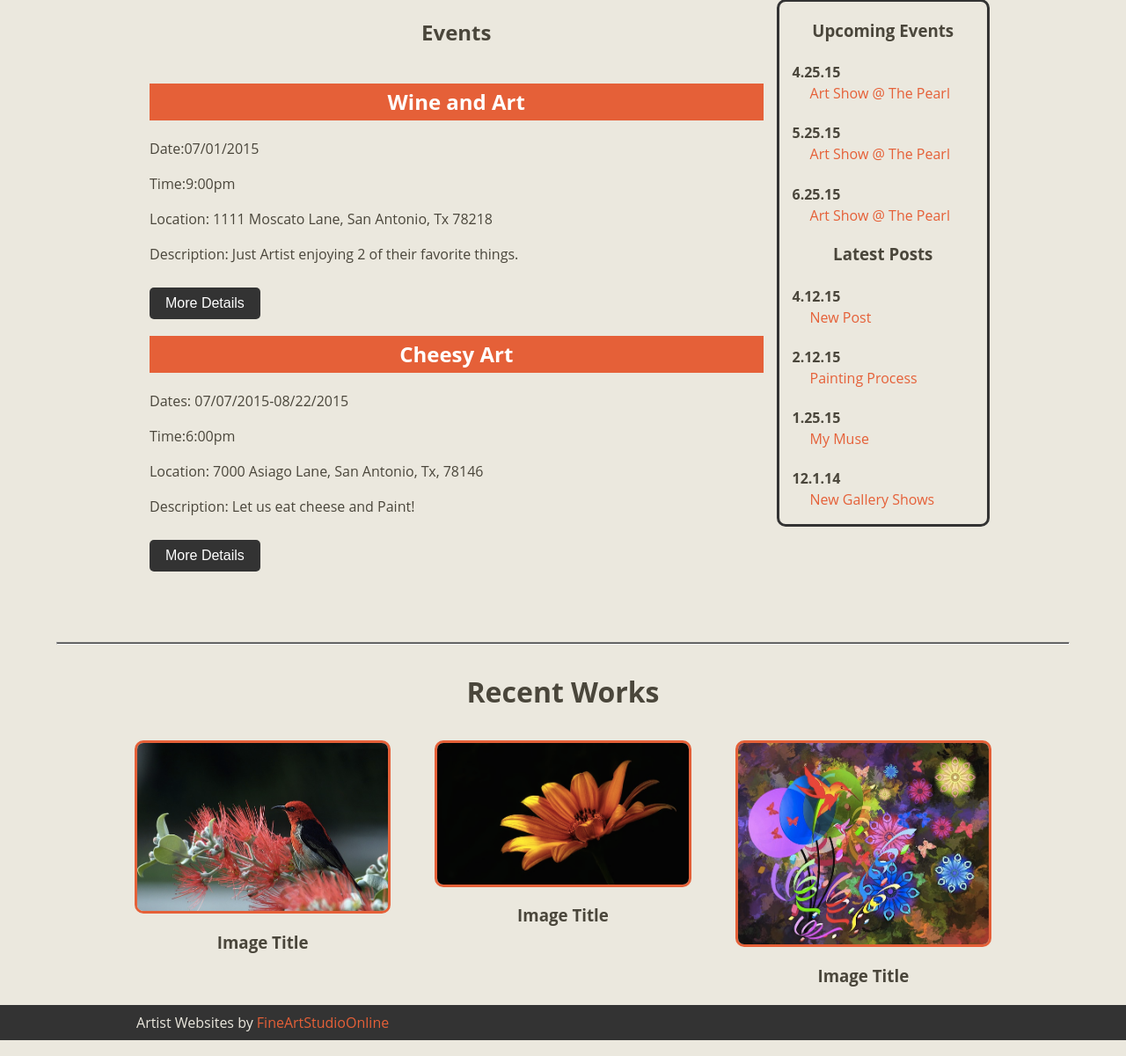
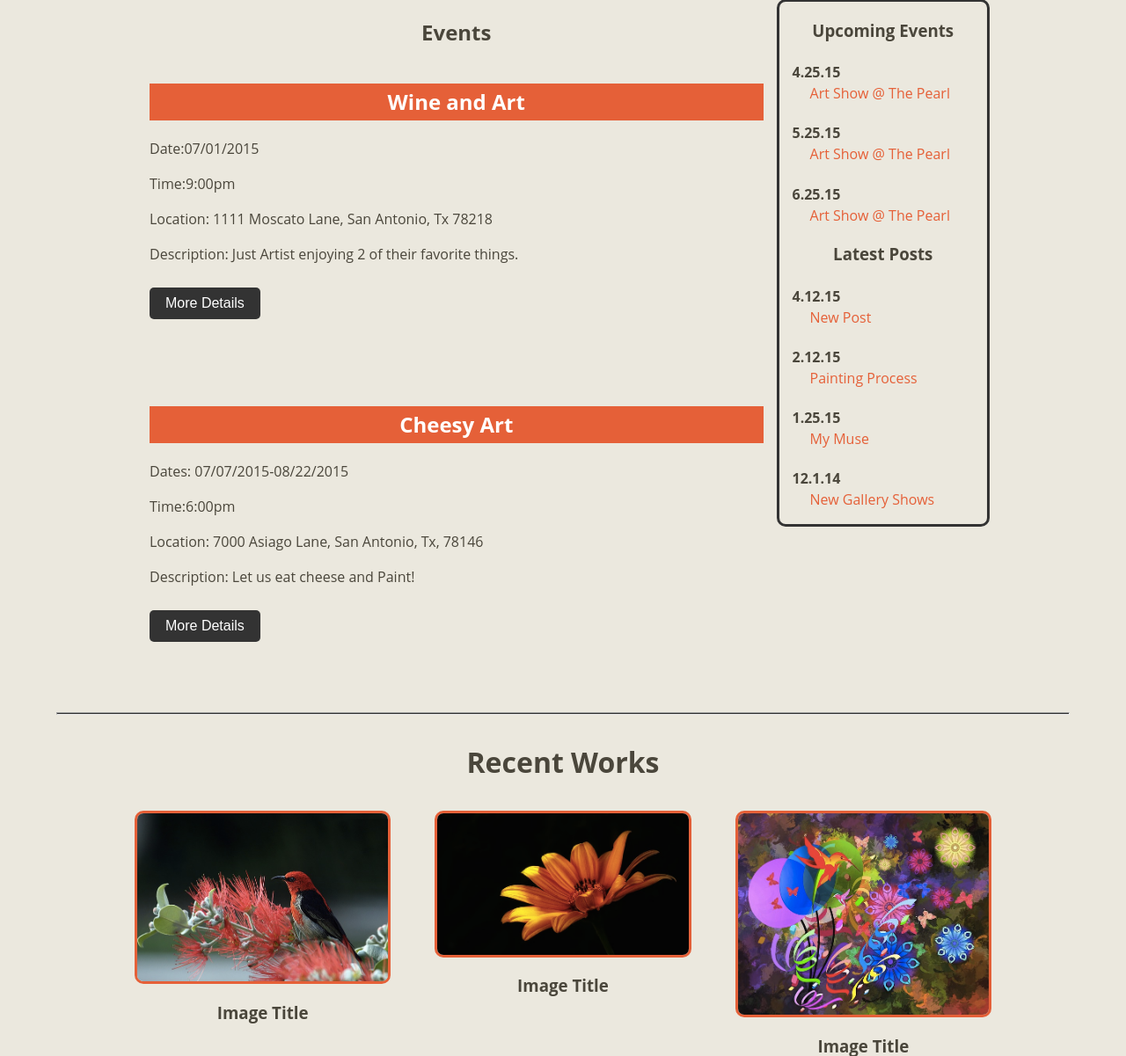
Before and after one commit to afalsario/internettes-template, a PHP site: page /events.php in a window 1280 px wide. Shown: the part 322-1523 px from the top of the page at 88% size. Run offline with PHP 8.4, Linux system fonts and the light colour scheme; some libraries are stand-ins or nearby versions; some web fonts are replaced.

Commit message:
some spacing changes

```diff
--- a/events.php
+++ b/events.php
@@ -15,6 +15,7 @@ echo $header . $nav . $content_before;
 			<a href="#"><button class="button center">More Details</button></a>
 		</div>
 	</div>
+	<div class="padding"></div>
 	<div class="row">
 		<div class="large-12 small-12 columns">
 			<h2 class="events-title">Cheesy Art</h2>
--- a/workszoom.php
+++ b/workszoom.php
@@ -24,11 +24,11 @@ echo $header . $nav . $content_before;
     <div class="large-6 medium-6 small-12 columns">
         <section class="box">
             <h2 class="left-align">Gallery Info</h2>
-        <h4 class="zoom_left">Interesting Fine Art Gallery</h4>
-        <p>(907) 903-9997<br>
+            <h4 class="zoom_left">Interesting Fine Art Gallery</h4>
+            <p>(907) 903-9997<br>
             4th Avenue Marketplace, 333 W. 4th Ave, #211<br>
             Anchorage, Alaska 99501
-        </p>
+         </p>
         <a href="#"><button class="button center">More Details</button></a>
     </div>
 </div>
```
